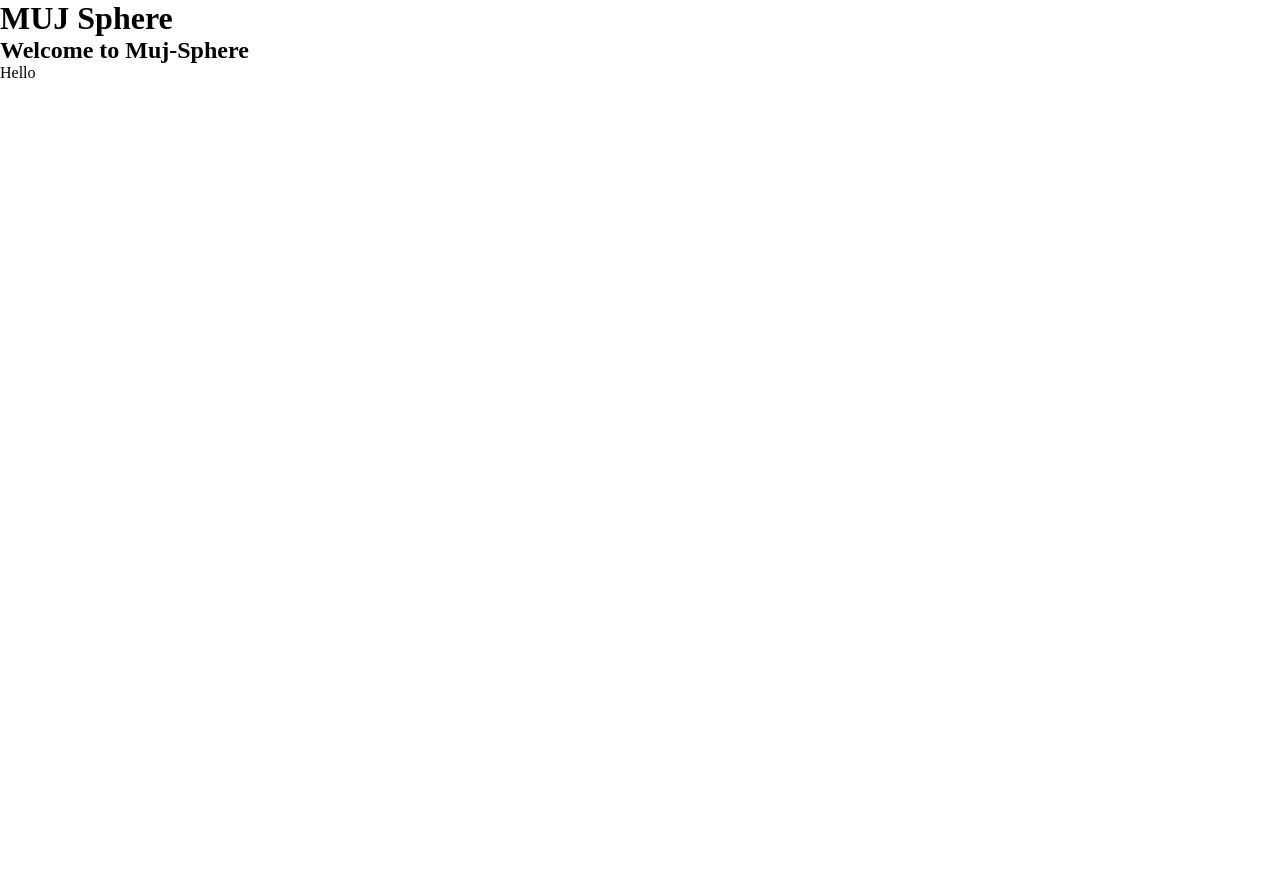
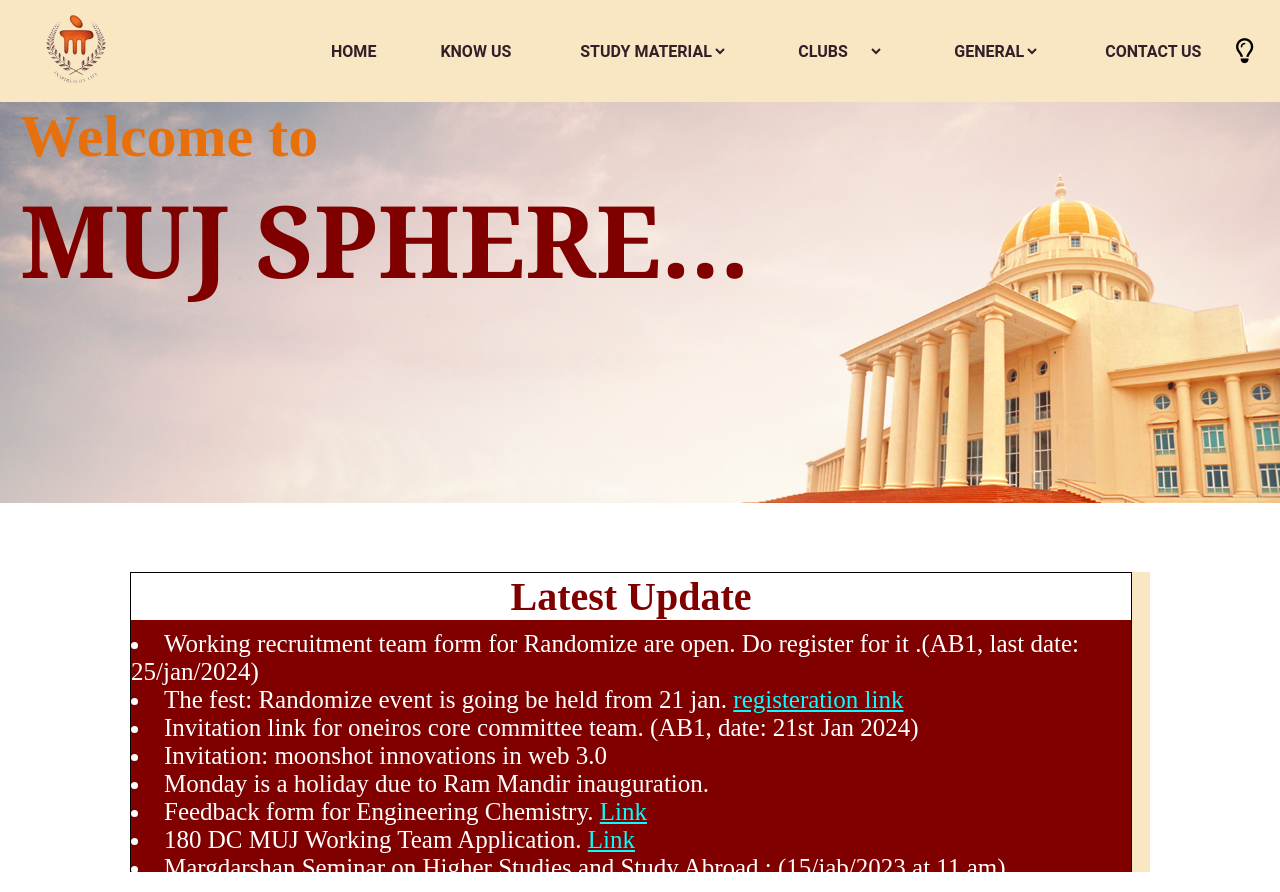
Before and after one commit to viv2005ek/ShadowSquadProject, a website built with Vite: page index.html in a window 1280 px wide. Before the commit the page ends 800 px from the top, so only its background shows below. Built offline with nearby package versions, Linux system fonts and the light colour scheme.

Commit message:
added <header> <nav> and much more

```diff
--- a/index.html
+++ b/index.html
@@ -6,14 +6,57 @@
   <meta name="viewport" content="width=device-width, initial-scale=1.0">
   <title>MUJ-Sphere</title>
   <link rel="stylesheet" href="style.css">
+  <link rel="Icon" href="mujlogo-removebg-preview.png" >
+  <link rel="stylesheet" href="https://cdnjs.cloudflare.com/ajax/libs/font-awesome/6.5.1/css/all.min.css">
 
 </head>
 <body>
-  <h1>MUJ Sphere</h1>
-  <h2>Welcome to Muj-Sphere</h2>
 
-  <p>Hello</p>
+<header>
 
+    <div id=logo>
+      <img src="maniNo.png" alt="manipal_logo" height="150px">
+    </div>
+    <nav id="nav">
+      <a href="#nav">HOME</a>
+      <a href="">KNOW US</a>
+      <select name="bookmarks" id="bookmarks" onchange="goToBookmark(this.value)" class="select">
+        <option value="" disabled selected hidden>STUDY MATERIAL</option>
+        <option value="">ABOUT US</option>
+        <option value="">FAQs</option>
+        <option value="">FEEDBACK </option>
+      </select>
+
+      <select name="bookmarks" id="bookmarks" onchange="goToBookmark(this.value)" class="select">
+        <option value="" disabled selected hidden>CLUBS</option>
+        <option value="">About Me</option>
+        <option value="">FAQs</option>
+        <option value="">Feedback
+      </option>
+      </select>
+
+
+
+      <select name="bookmarks" id="bookmarks" onchange="goToBookmark(this.value)" class="select">
+        <option value="" disabled selected hidden>GENERAL</option>
+        <option value="">About Me</option>
+        <option value="">FAQs</option>
+        <option value="">Feedback
+      </option>
+      </select>
+
+      <a href="">CONTACT US</a>
+
+    </nav>
+   <button id="mode"><i class="fa-regular fa-lightbulb"></i></button>
+  </header>
+
+  <div id="welcome">
+<h4><span id="welcomeSpanText1">Welcome to </span><br> <span id="welcomeSpanText2"> MUJ SPHERE...</span></h4>
+
+  </div>
+
+  <iframe src="latestUpdate.html" frameborder="0"  id="frameList"></iframe>
 
 
   <script src="script.js"></script>
--- /dev/null
+++ b/latestUpdate.html
@@ -0,0 +1,39 @@
+<!DOCTYPE html>
+<html lang="en">
+<head>
+  <meta charset="UTF-8">
+  <meta http-equiv="X-UA-Compatible" content="IE=edge">
+  <meta name="viewport" content="width=device-width, initial-scale=1.0">
+  <title>latestUpdateHtml</title>
+  <link rel="stylesheet" href="style.css">
+</head>
+<body>
+
+  <div id="latest_update">
+
+  <h1><i class="fa-regular fa-newspaper"></i> Latest Update</h1>
+
+  <l id="latest_update_list">
+    <li><i class="fa-solid fa-angles-right"></i>Working recruitment team form for Randomize are open. Do register for it .(AB1, last date: 25/jan/2024)</li>
+    <li><i class="fa-solid fa-angles-right"></i>The fest: Randomize event is going be held from 21 jan.  <a href="https://forms.gle/E29sX3XrjmAFhh9GA">registeration link</a></li>
+    <li><i class="fa-solid fa-angles-right"></i>Invitation link for oneiros core committee team. (AB1, date: 21st Jan 2024)</li>
+    <li><i class="fa-solid fa-angles-right"></i>Invitation: moonshot innovations in web 3.0</li>
+    <li><i class="fa-solid fa-angles-right"></i>Monday is a holiday due to Ram Mandir inauguration.</li>
+    <li><i class="fa-solid fa-angles-right"></i>Feedback form for Engineering Chemistry. <a href="https://forms.office.com/r/cx1dxm06fD">Link</a></li>
+    <li><i class="fa-solid fa-angles-right"></i>180 DC MUJ Working Team Application.  <a href="https://forms.gle/DkH7cYf6UQCxSYEr7">Link</a></li>
+  <li><i class="fa-solid fa-angles-right"></i>Margdarshan Seminar on Higher Studies and Study Abroad : (15/jab/2023 at 11 am)</li>
+    <li><i class="fa-solid fa-angles-right"></i>IAESTE Open International Internship Opportunities. <a href="https://drive.google.com/drive/folders/1lwJJey68NTL60xjkZIFcVALdO39y7Gk3?usp=sharing">Link</a></li>
+<li><i class="fa-solid fa-angles-right"></i>gpa for odd semester is going to be release in the upcoming week</li>
+<li><i class="fa-solid fa-angles-right"></i>Students who have submitted their fee can register themselves on student portal</li>
+<li><i class="fa-solid fa-angles-right"></i>Makeup exams are going to be start from 16 Jan 2024</li>
+<li><i class="fa-solid fa-angles-right"></i>Academic registration for even semester started!!</li>
+<li><i class="fa-solid fa-angles-right"></i>Winter break are from 25 dec 2023 to 7 Jan 2024.</li>
+    <li><i class="fa-solid fa-angles-right"></i>From 8 Jan 2024 session for all the semester are going to start</li>
+  </l>
+
+
+  </div>
+
+
+</body>
+</html>
--- a/script.js
+++ b/script.js
@@ -0,0 +1,19 @@
+
+
+function goToBookmark(value) {
+    window.location.href = value;
+  }
+
+let mode="light";
+
+
+let mod=document.querySelector("#mode");
+mod.addEventListener("click",(e) =>{
+  if (mode === "light") {
+    mode = "dark";
+    document.body.style.backgroundColor = "black";
+  } else {
+    mode = "light";
+     document.body.style.backgroundColor = "white";
+  }}
+);
--- a/style.css
+++ b/style.css
@@ -1,4 +1,142 @@
-*{
+* {
   margin: 0;
   padding: 0;
 }
+
+header{
+  height: 100px;
+  display:flex;
+  align-items: center;
+  border: 1px solid transparent;
+  background-color:#f9e6c3 ;
+}
+
+
+#logo{
+  margin-right: 150px;
+}
+header a{
+  text-align: center;
+  margin:30px;
+  color:#321f28;
+  font-weight: bold;
+  text-decoration:None;
+  font-size:16px;
+  font-family: 'Roboto', sans-serif;
+}
+header a:hover{
+  font-size: 20px;
+  transition: all 0.1s ease-in-out;
+}
+
+.select{
+  margin:30px;
+  border-color: transparent;
+  background-color: transparent;
+  font-size:16px;
+  font-family: 'Roboto', sans-serif;
+  color:#321f28;
+  font-weight: bold;
+}
+.select:hover{
+  cursor: pointer;
+  font-size: 20px;
+  transition: all 0.1s ease-in-out;
+}
+#mode{
+  padding: 10px;
+  border-radius: 13px;
+  font-size: 25px;
+   position: fixed;
+  right:15px;
+  border: 1px solid transparent;
+  background-color:transparent ;
+}
+
+button:hover{
+  background-color: gray;
+  color:whitesmoke;
+  transform: scale(1.08);
+  cursor:pointer;
+}
+button:focus {
+  background-color: #969695;
+  color:whitesmoke;
+ transform: scale(1.04);
+}
+button:active {
+  background-color: #5c5c5b;
+  color: white;
+  transform:scale(0.9);
+}
+
+ #mode:hover{
+   color:grey;
+ }
+#mode:focus{
+  color:black;
+}
+#mode:active{
+  color:black;
+}
+#welcome{
+  font-size:60px;
+  font-weight:lighter;
+ font-family: mv Boli;
+  height:450px;
+  background-size: contain;
+  background-image: url("Hero-Banner.jpg");
+  color:#e7700d;
+  background-repeat: no-repeat;
+}
+#welcomeSpanText1{
+  position: relative;
+  left:20px;
+}
+#welcomeSpanText2{
+  font-size: 100px;
+  font-weight: bold;
+  font-family: CAMBRIA;
+  color:maroon;
+  position: relative;
+  left:20px;
+}
+
+
+#latest_update h1{
+  font-size: 40px;
+  font-weight: bold;
+  color: maroon;
+  margin: 0 0 10px 0;
+  background-color: white;
+  /* position: fixed; */
+  text-align: center;
+
+}
+
+
+
+#latest_update{
+border: 1px solid black;
+  color:white;
+  background-color: maroon;
+  width:1000px;
+}
+
+#latest_update a{
+   color:cyan;
+}
+
+#latest_update_list{
+  font-size: 25px;
+}
+#frameList{
+  display: flex;
+  flex-wrap: wrap;
+  justify-content: space-around;
+  align-items: center;
+  width: 1020px;
+  height:300px;
+  background-color: #f9e6c3;
+  margin:20px auto;
+}
```
Also changed, not shown: Hero-Banner.jpg (added), maniNo.png (added), mujlogo-removebg-preview.png (added).
